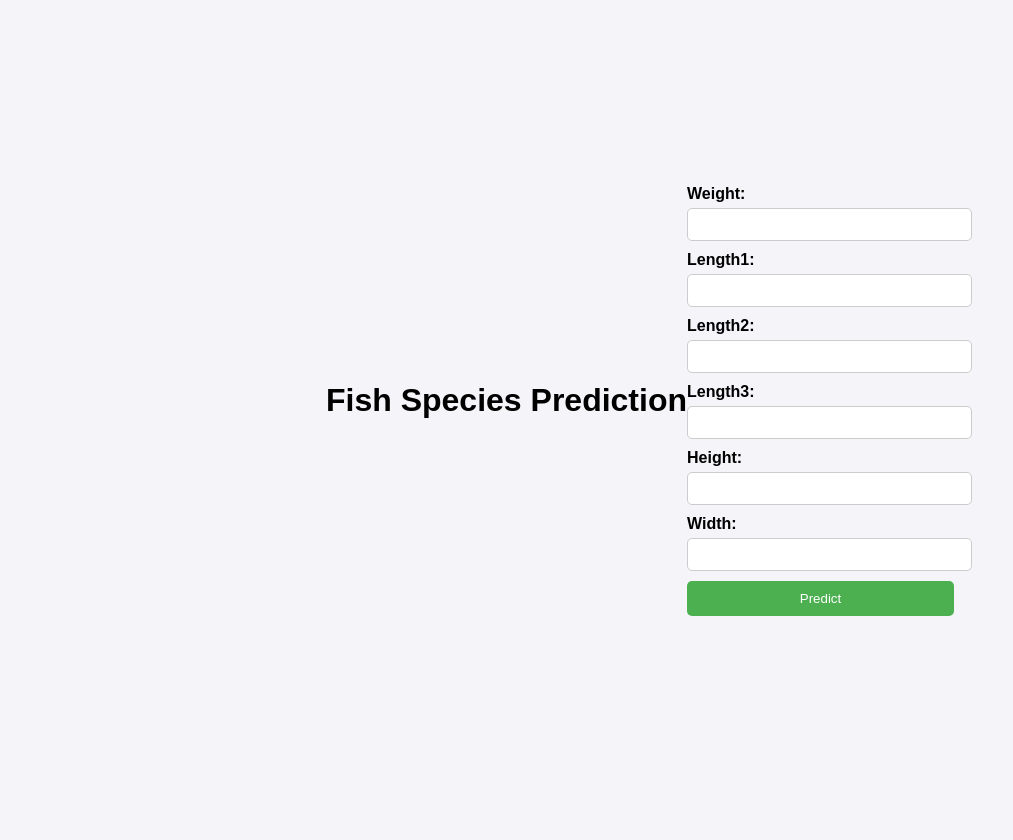
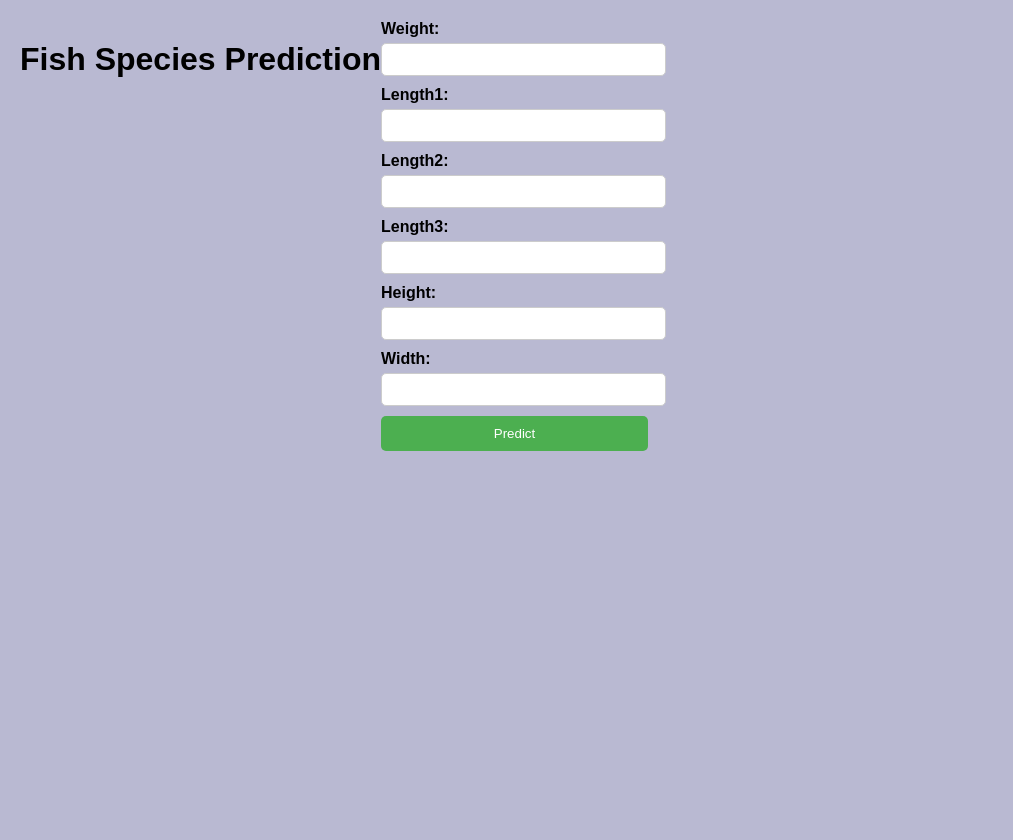
Before and after one commit to abi-ut/FIshPredictModel, a Flask app: page / in a window 1280 px wide. Shown: the whole page, without its empty margins (0-1013 px from the left). Before the commit the page ends 616 px from the top, so only its background shows below. Run offline with Flask 3, Linux system fonts and the light colour scheme; parts of the project's set-up code (start-up, migrations or seed data) failed here and were passed over.

Commit message:
Modified style

```diff
--- a/static/styles.css
+++ b/static/styles.css
@@ -1,11 +1,12 @@
 body {
     font-family: Arial, sans-serif;
-    background-color: #f4f4f9;
+    background-color: #b9b9d2;
     display: flex;
-    justify-content: center;
-    align-items: center;
+    justify-content: flex-start;
+    align-items: flex-start;
     height: 100vh;
     margin: 0;
+    padding: 20px;
   }
 
   .container {
```
